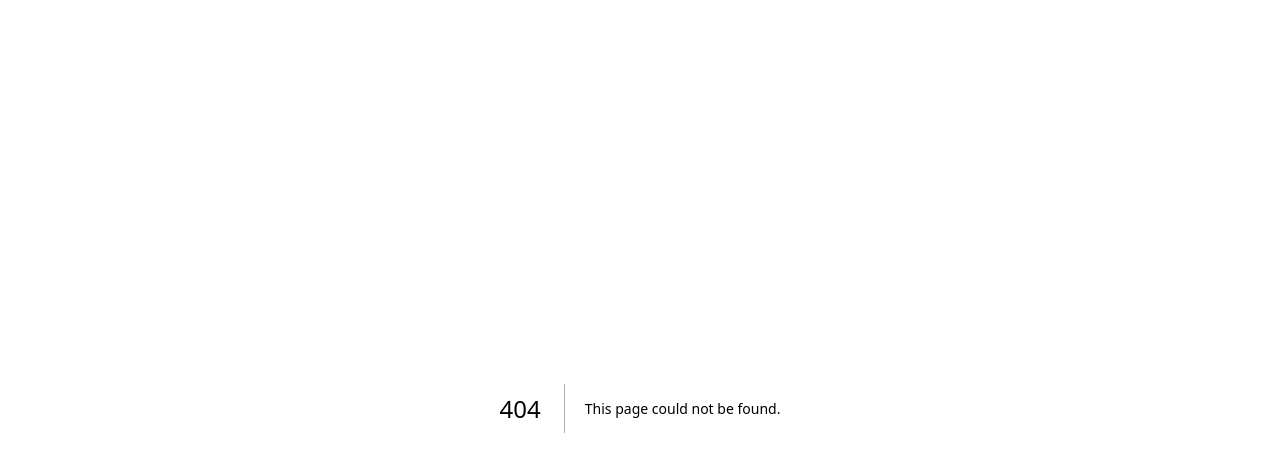
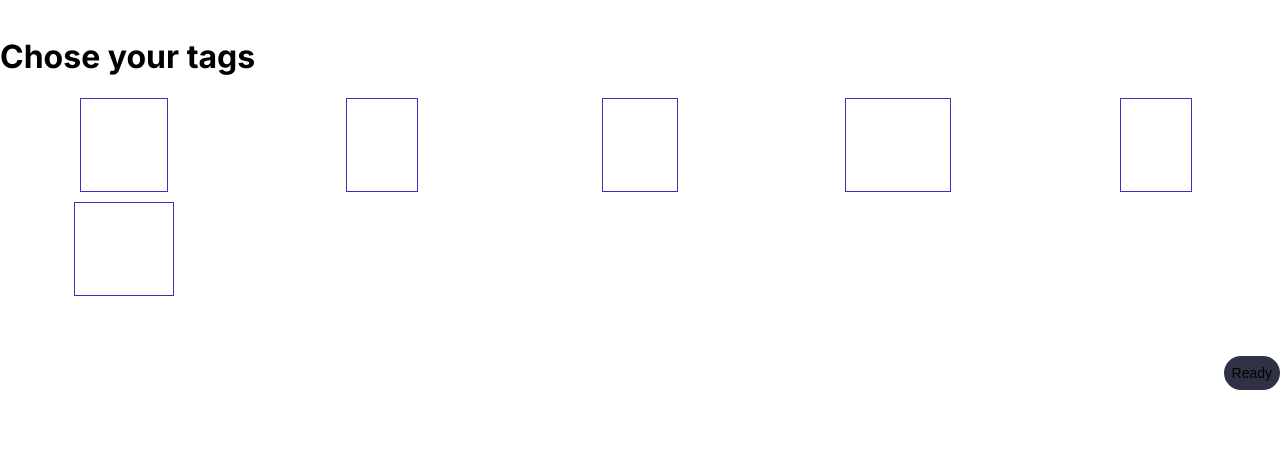
Before and after one commit to fedulovs/bandmate, a Next.js app: page /extra-info in a window 1280 px wide. Before the commit this address had no page. Shown: the top 472 px of the page. Built offline with nearby package versions, Linux system fonts and the light colour scheme; no server answers.

Commit message:
implement extra info page

```diff
--- a/app/auth/login/page.tsx
+++ b/app/auth/login/page.tsx
@@ -47,6 +47,7 @@ const Login = () => {
                 dispatch(setAuthState(true));
                 if (user) {
                     dispatch(setUserState(user));
+                    dispatch(setAuthState(true));
                 }
 
                 router.push('/profile');
--- /dev/null
+++ b/app/extra-info/page.tsx
@@ -0,0 +1,63 @@
+'use client';
+
+import React, { useState } from 'react';
+import { useAppSelector } from '../store/store';
+import { addTagsToUser } from '../firebase/config';
+import { useRouter } from 'next/navigation';
+import './style.css';
+
+const page = () => {
+    const [tags, setTags] = useState([
+        { name: 'metall', isChecked: false },
+        { name: 'pop', isChecked: false },
+        { name: 'rock', isChecked: false },
+        { name: 'classical', isChecked: false },
+        { name: 'jazz', isChecked: false },
+        { name: 'country', isChecked: false },
+    ]);
+
+    const userId = useAppSelector((state: any) => state.user.id);
+    const router = useRouter();
+
+    const handleTagClick = (clickedTag: any) => {
+        const updatedTags = tags.map((tag) =>
+            tag.name === clickedTag.name
+                ? { ...tag, isChecked: !tag.isChecked }
+                : tag
+        );
+        setTags(updatedTags);
+    };
+
+    const addTags = () => {
+        const checkedTags = tags.filter((tag) => tag.isChecked);
+        const checkedTagNames = checkedTags.map((tag) => tag.name);
+        console.log(checkedTagNames);
+
+        addTagsToUser(userId, checkedTagNames);
+        router.push('/profile');
+    };
+
+    return (
+        <div>
+            <h1>Chose your tags</h1>
+            <div className='tags-container'>
+                {tags.map((tag) => (
+                    <div
+                        className={`tag ${tag.isChecked ? 'checked' : ''}`}
+                        key={tag.name}
+                        onClick={() => handleTagClick(tag)}
+                    >
+                        <p>{tag.name}</p>
+                    </div>
+                ))}
+            </div>
+            <div className='button-container'>
+                <button className='ready-button' onClick={addTags}>
+                    Ready
+                </button>
+            </div>
+        </div>
+    );
+};
+
+export default page;
--- /dev/null
+++ b/app/extra-info/style.css
@@ -0,0 +1,45 @@
+.tags-container {
+    display: grid;
+    grid-template-columns: repeat(5, 1fr);
+    grid-auto-rows: 1fr;
+    gap: 10px;
+    justify-items: center;
+}
+
+.tag {
+    border: 1px solid rgb(58, 48, 197);
+    padding: 20px;
+    text-align: center;
+}
+
+.checked {
+    background-color: gray;
+}
+
+p {
+    color: var(--color-white);
+}
+
+.button-container {
+    display: flex;
+    justify-content: flex-end;
+    margin-top: 20px;
+}
+
+.ready-button {
+    align-self: flex-end;
+    margin-top: 40px;
+    min-height: 34px;
+    padding: 8px;
+    border-radius: 30px;
+    font-weight: 500;
+    font-size: 14px;
+    background-color: var(--color-secondary-dark);
+    cursor: pointer;
+    border: none;
+}
+
+button:hover {
+    background-color: var(--color-input);
+    color: var(--color-white);
+}
--- a/app/firebase/config.ts
+++ b/app/firebase/config.ts
@@ -8,6 +8,8 @@ import {
     where,
     setDoc,
     doc,
+    getDoc,
+    updateDoc,
 } from 'firebase/firestore';
 import dotenv from 'dotenv';
 import { Band } from '../band/types';
@@ -117,6 +119,26 @@ export const createUserInDb = async (
     }
 };
 
+export const addTagsToUser = async (
+    uid: string,
+    tags: string[]
+): Promise<void> => {
+    const db = getFirestore();
+
+    try {
+        const userRef = doc(db, usersItemCollection, uid);
+        const userSnapshot = await getDoc(userRef);
+
+        if (userSnapshot.exists()) {
+            await updateDoc(userRef, { tags: tags });
+        } else {
+            throw new Error('User not found in database');
+        }
+    } catch (error) {
+        throw error;
+    }
+};
+
 export const createTodoItem = async (data: Omit<Band, 'id'>): Promise<any> => {
     const db = getFirestore();
 
--- a/app/profile/page.tsx
+++ b/app/profile/page.tsx
@@ -1,12 +1,12 @@
 'use client';
 
-import React, { useState } from 'react';
+import React from 'react';
 import Image from 'next/image';
 import logo from '../../public/kurwa_logo.png';
 import Tags from '../components/tags/tags';
 import Nav from '../components/Nav/Nav';
+import { useAppSelector } from '../store/store';
 import './style.css';
-import { useAppSelector } from '../store/store';
 
 export const Profile = () => {
     const user = useAppSelector((state: any) => state.user);
```
Also changed, not shown: app/auth/signup/page.tsx (+22 -11 lines).
